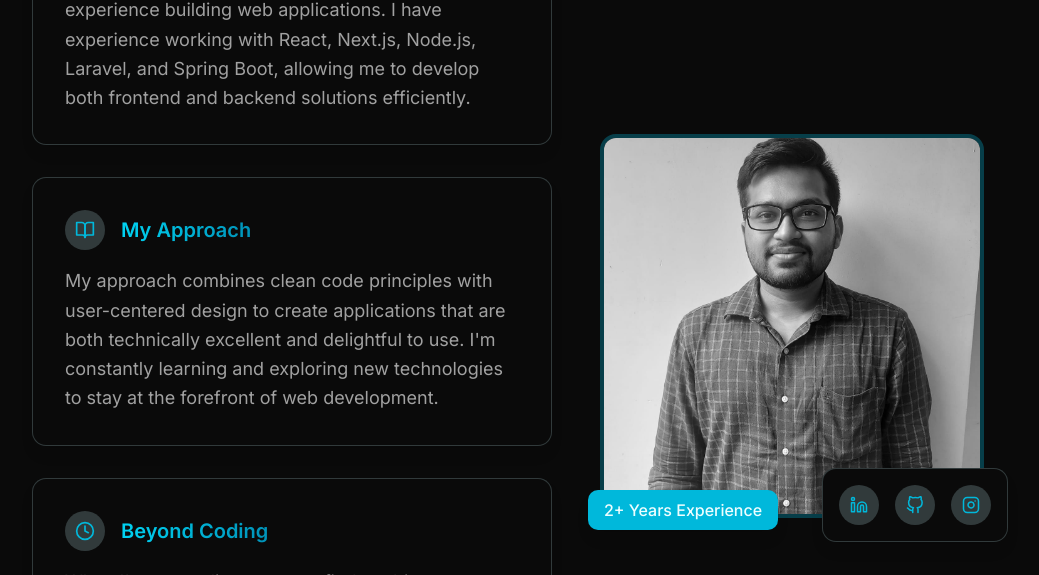
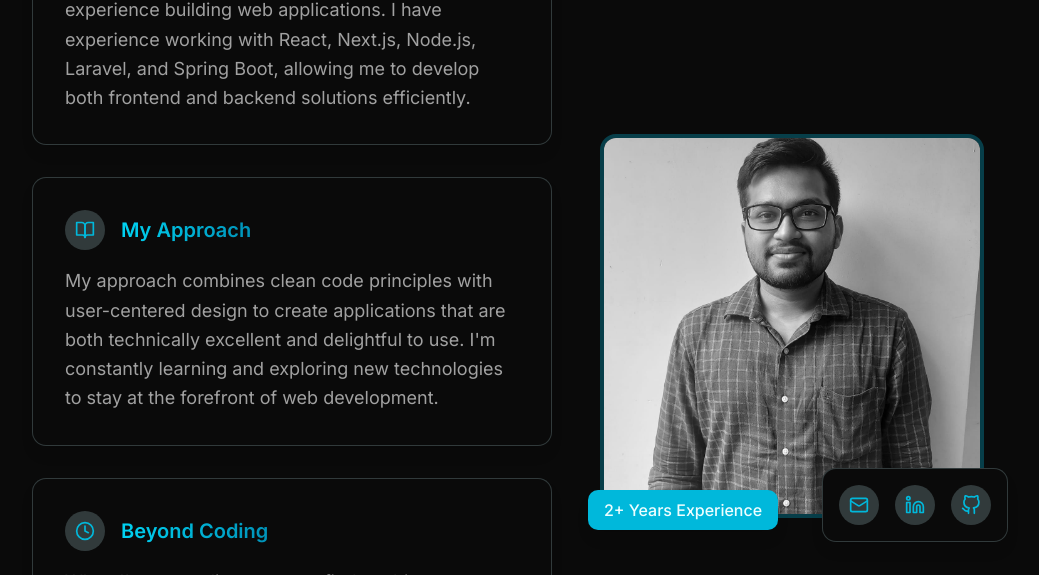
Before and after one commit to sreejithnair190/portfolio, a Next.js app: page / in a window 1280 px wide. Shown: the part 1300-1875 px from the top of the page, without its empty margins (64-1103 px from the left). Built offline with nearby package versions, Linux system fonts and the light colour scheme.

Commit message:
migrated about to SSR

```diff
--- a/src/app/page.tsx
+++ b/src/app/page.tsx
@@ -1,5 +1,5 @@
 import Hero from "@/components/home/hero-section/hero"
-import About from "@/components/home/about"
+import About from "@/components/home/about-section/about"
 import Skills from "@/components/home/skills"
 // import Projects from "@/components/home/projects"
 import Experience from "@/components/home/experience"
--- a/src/components/home/about.tsx
+++ b/src/components/home/about-section/about.tsx
@@ -1,40 +1,27 @@
-"use client";
-
 import Image from "next/image";
-import ScrollReveal from "@/components/scroll-reveal";
-import { motion } from "framer-motion";
+import ScrollReveal from "@/components/ui/scroll-reveal";
+import { SectionReveal } from "../../ui/section-reveal";
+import AboutCardWrapper from "./wrappers/about-card-wrapper";
+import Link from "next/link";
+import { FiLinkedin, FiGithub } from "react-icons/fi";
+import { email, github_url, linkedIn_url } from "@/utils/constants";
+import { Mail } from "lucide-react";
+import AboutIconWrapper from "./wrappers/about-icon-wrapper";
+import AboutImageWrapper from "./wrappers/about-image-wrapper";
 
 export default function About() {
   return (
     <section id="about" className="py-20 md:py-32 relative">
       <div className="container px-4 md:px-8 max-w-6xl mx-auto">
-        <ScrollReveal width="100%" className="text-center mb-16">
-          <motion.h2
-            initial={{ opacity: 0, y: 20 }}
-            whileInView={{ opacity: 1, y: 0 }}
-            transition={{ duration: 0.5, delay: 0.2 }}
-            className="text-3xl font-bold tracking-tighter md:text-5xl mb-4 bg-gradient-to-r from-cyan-400 via-cyan-500 to-cyan-600 bg-clip-text text-transparent"
-          >
-            About Me
-          </motion.h2>
-          <motion.p
-            initial={{ opacity: 0 }}
-            whileInView={{ opacity: 1 }}
-            transition={{ duration: 0.6, delay: 0.6 }}
-            className="text-muted-foreground text-lg max-w-2xl mx-auto"
-          >
-            Full-stack developer passionate about creating elegant solutions to
-            complex problems way
-          </motion.p>
-        </ScrollReveal>
-
+        <SectionReveal
+          title="About Me"
+          subtitle="Full-stack developer passionate about creating elegant solutions to
+            complex problems way"
+        />
         <div className="grid gap-12 lg:grid-cols-2 items-center">
           <ScrollReveal direction="right" className="order-2 lg:order-1">
             <div className="space-y-8">
-              <motion.div
-                className="bg-card p-8 rounded-xl shadow-lg border border-cyan-100/20 hover:border-cyan-300/30 transition-colors duration-300 backdrop-blur-sm"
-                whileHover={{ y: -5 }}
-              >
+              <AboutCardWrapper>
                 <div className="flex items-center mb-4">
                   <div className="w-10 h-10 rounded-full bg-cyan-100/20 flex items-center justify-center mr-4">
                     <svg
@@ -64,12 +51,9 @@ export default function About() {
                   Boot, allowing me to develop both frontend and backend
                   solutions efficiently.
                 </p>
-              </motion.div>
+              </AboutCardWrapper>
 
-              <motion.div
-                className="bg-card p-8 rounded-xl shadow-lg border border-cyan-100/20 hover:border-cyan-300/30 transition-colors duration-300 backdrop-blur-sm"
-                whileHover={{ y: -5 }}
-              >
+              <AboutCardWrapper>
                 <div className="flex items-center mb-4">
                   <div className="w-10 h-10 rounded-full bg-cyan-100/20 flex items-center justify-center mr-4">
                     <svg
@@ -99,12 +83,9 @@ export default function About() {
                   and exploring new technologies to stay at the forefront of web
                   development.
                 </p>
-              </motion.div>
+              </AboutCardWrapper>
 
-              <motion.div
-                className="bg-card p-8 rounded-xl shadow-lg border border-cyan-100/20 hover:border-cyan-300/30 transition-colors duration-300 backdrop-blur-sm"
-                whileHover={{ y: -5 }}
-              >
+              <AboutCardWrapper>
                 <div className="flex items-center mb-4">
                   <div className="w-10 h-10 rounded-full bg-cyan-100/20 flex items-center justify-center mr-4">
                     <svg
@@ -134,7 +115,7 @@ export default function About() {
                   entertainment or technology, and believe in maintaining a
                   balance between work and relaxation.
                 </p>
-              </motion.div>
+              </AboutCardWrapper>
             </div>
           </ScrollReveal>
 
@@ -142,19 +123,14 @@ export default function About() {
             direction="left"
             className="order-1 lg:order-2 flex justify-center"
           >
-            <motion.div
-              className="relative"
-              initial={{ opacity: 0, scale: 0.9 }}
-              animate={{ opacity: 1, scale: 1 }}
-              transition={{ duration: 0.5 }}
-            >
+            <AboutImageWrapper>
               <div className="relative w-72 h-72 md:w-96 md:h-96 overflow-hidden rounded-2xl border-4 border-cyan-500/30 group">
                 <div className="w-full h-full relative overflow-hidden">
                   <Image
                     src="/profile.jpg"
                     alt="Sreejith Nair"
                     fill
-                    className="object-cover transition-filter duration-500 ease-in-out filter grayscale group-hover:filter-none"
+                    className="object-cover transition-filter duration-500 ease-in-out sm:filter sm:grayscale sm:group-hover:filter-none"
                     priority
                   />
                 </div>
@@ -162,78 +138,40 @@ export default function About() {
 
               <div className="absolute -bottom-6 -right-6 bg-card p-4 rounded-xl shadow-lg border border-cyan-100/20 backdrop-blur-sm">
                 <div className="flex gap-4">
-                  <motion.div
-                    className="w-10 h-10 rounded-full bg-cyan-100/20 flex items-center justify-center text-cyan-500 cursor-pointer"
-                    whileHover={{ scale: 1.1 }}
-                  >
-                    <svg
-                      xmlns="http://www.w3.org/2000/svg"
-                      width="18"
-                      height="18"
-                      viewBox="0 0 24 24"
-                      fill="none"
-                      stroke="currentColor"
-                      strokeWidth="2"
-                      strokeLinecap="round"
-                      strokeLinejoin="round"
+                  <AboutIconWrapper>
+                    <Link
+                      href={`mailto:${email}`}
+                      target="_blank"
+                      rel="noopener noreferrer"
                     >
-                      <path d="M16 8a6 6 0 0 1 6 6v7h-4v-7a2 2 0 0 0-2-2 2 2 0 0 0-2 2v7h-4v-7a6 6 0 0 1 6-6z"></path>
-                      <rect x="2" y="9" width="4" height="12"></rect>
-                      <circle cx="4" cy="4" r="2"></circle>
-                    </svg>
-                  </motion.div>
-                  <motion.div
-                    className="w-10 h-10 rounded-full bg-cyan-100/20 flex items-center justify-center text-cyan-500 cursor-pointer"
-                    whileHover={{ scale: 1.1 }}
-                  >
-                    <svg
-                      xmlns="http://www.w3.org/2000/svg"
-                      width="18"
-                      height="18"
-                      viewBox="0 0 24 24"
-                      fill="none"
-                      stroke="currentColor"
-                      strokeWidth="2"
-                      strokeLinecap="round"
-                      strokeLinejoin="round"
+                      <Mail size={20} />
+                    </Link>
+                  </AboutIconWrapper>
+                  <AboutIconWrapper>
+                    <Link
+                      href={linkedIn_url}
+                      target="_blank"
+                      rel="noopener noreferrer"
                     >
-                      <path d="M9 19c-5 1.5-5-2.5-7-3m14 6v-3.87a3.37 3.37 0 0 0-.94-2.61c3.14-.35 6.44-1.54 6.44-7A5.44 5.44 0 0 0 20 4.77 5.07 5.07 0 0 0 19.91 1S18.73.65 16 2.48a13.38 13.38 0 0 0-7 0C6.27.65 5.09 1 5.09 1A5.07 5.07 0 0 0 5 4.77a5.44 5.44 0 0 0-1.5 3.78c0 5.42 3.3 6.61 6.44 7A3.37 3.37 0 0 0 9 18.13V22"></path>
-                    </svg>
-                  </motion.div>
-                  <motion.div
-                    className="w-10 h-10 rounded-full bg-cyan-100/20 flex items-center justify-center text-cyan-500 cursor-pointer"
-                    whileHover={{ scale: 1.1 }}
-                  >
-                    <svg
-                      xmlns="http://www.w3.org/2000/svg"
-                      width="18"
-                      height="18"
-                      viewBox="0 0 24 24"
-                      fill="none"
-                      stroke="currentColor"
-                      strokeWidth="2"
-                      strokeLinecap="round"
-                      strokeLinejoin="round"
+                      <FiLinkedin size={20} />
+                    </Link>
+                  </AboutIconWrapper>
+                  <AboutIconWrapper>
+                    <Link
+                      href={github_url}
+                      target="_blank"
+                      rel="noopener noreferrer"
                     >
-                      <rect
-                        x="2"
-                        y="2"
-                        width="20"
-                        height="20"
-                        rx="5"
-                        ry="5"
-                      ></rect>
-                      <path d="M16 11.37A4 4 0 1 1 12.63 8 4 4 0 0 1 16 11.37z"></path>
-                      <line x1="17.5" y1="6.5" x2="17.51" y2="6.5"></line>
-                    </svg>
-                  </motion.div>
+                      <FiGithub size={20} />
+                    </Link>
+                  </AboutIconWrapper>
                 </div>
               </div>
 
-              <div className="absolute -bottom-3 -left-3 bg-cyan-500 px-4 py-2 rounded-lg shadow-lg">
+              <div className="absolute hidden md:block -bottom-3 -left-3 bg-cyan-500 px-4 py-2 rounded-lg shadow-lg">
                 <p className="font-medium text-cyan-50">2+ Years Experience</p>
               </div>
-            </motion.div>
+            </AboutImageWrapper>
           </ScrollReveal>
         </div>
       </div>
--- /dev/null
+++ b/src/components/home/about-section/wrappers/about-card-wrapper.tsx
@@ -0,0 +1,17 @@
+"use client";
+
+import React from "react";
+import { motion } from "framer-motion";
+
+const AboutCardWrapper = ({ children }: { children: React.ReactNode }) => {
+  return (
+    <motion.div
+      className="bg-card p-8 rounded-xl shadow-lg border border-cyan-100/20 hover:border-cyan-300/30 transition-colors duration-300 backdrop-blur-sm"
+      whileHover={{ y: -5 }}
+    >
+      {children}
+    </motion.div>
+  );
+};
+
+export default AboutCardWrapper;
--- /dev/null
+++ b/src/components/home/about-section/wrappers/about-icon-wrapper.tsx
@@ -0,0 +1,17 @@
+"use client";
+
+import React from "react";
+import { motion } from "framer-motion";
+
+const AboutIconWrapper = ({ children }: { children: React.ReactNode }) => {
+  return (
+    <motion.div
+        className="w-10 h-10 rounded-full bg-cyan-100/20 flex items-center justify-center text-cyan-500 cursor-pointer"
+        whileHover={{ scale: 1.1 }}
+    >
+      {children}
+    </motion.div>
+  );
+};
+
+export default AboutIconWrapper;
--- /dev/null
+++ b/src/components/home/about-section/wrappers/about-image-wrapper.tsx
@@ -0,0 +1,19 @@
+"use client";
+
+import React from "react";
+import { motion } from "framer-motion";
+
+const AboutImageWrapper = ({ children }: { children: React.ReactNode }) => {
+  return (
+    <motion.div
+      className="relative"
+      initial={{ opacity: 0, scale: 0.9 }}
+      animate={{ opacity: 1, scale: 1 }}
+      transition={{ duration: 0.5 }}
+    >
+      {children}
+    </motion.div>
+  );
+};
+
+export default AboutImageWrapper;
--- a/src/components/home/contact.tsx
+++ b/src/components/home/contact.tsx
@@ -1,7 +1,7 @@
 "use client";
 
 import { useState } from "react";
-import ScrollReveal from "@/components/scroll-reveal";
+import ScrollReveal from "@/components/ui/scroll-reveal";
 import { Button } from "@/components/ui/button";
 import { Input } from "@/components/ui/input";
 import { Textarea } from "@/components/ui/textarea";
--- a/src/components/home/education.tsx
+++ b/src/components/home/education.tsx
@@ -11,7 +11,7 @@ import { GraduationCap, Award, Calendar, BookOpen } from "lucide-react";
 import { motion } from "framer-motion";
 import { Badge } from "@/components/ui/badge";
 import { Button } from "@/components/ui/button";
-import ScrollReveal from "@/components/scroll-reveal";
+import ScrollReveal from "@/components/ui/scroll-reveal";
 import Link from "next/link";
 import { ACADEMICS, CERTIFICATIONS } from "@/utils/education";
 import { gridPatternStyle } from "@/utils/constants";
--- a/src/components/home/experience.tsx
+++ b/src/components/home/experience.tsx
@@ -8,7 +8,7 @@ import {
   CardTitle,
 } from "@/components/ui/card";
 import { Badge } from "@/components/ui/badge";
-import ScrollReveal from "@/components/scroll-reveal";
+import ScrollReveal from "@/components/ui/scroll-reveal";
 import { motion, useScroll, useTransform } from "framer-motion";
 import { Calendar, Briefcase } from "lucide-react";
 import { useRef } from "react";
--- a/src/components/home/projects.tsx
+++ b/src/components/home/projects.tsx
@@ -6,7 +6,7 @@ import { Badge } from "@/components/ui/badge"
 import { Button } from "@/components/ui/button"
 import { Card, CardContent, CardDescription, CardFooter, CardHeader, CardTitle } from "@/components/ui/card"
 import { ExternalLink, Github } from "lucide-react"
-import ScrollReveal from "@/components/scroll-reveal"
+import ScrollReveal from "@/components/ui/scroll-reveal"
 import { motion } from "framer-motion"
 
 type Project = {
--- a/src/components/home/skills.tsx
+++ b/src/components/home/skills.tsx
@@ -2,7 +2,7 @@
 
 import { Badge } from "@/components/ui/badge"
 import { Card, CardContent, CardHeader, CardTitle } from "@/components/ui/card"
-import ScrollReveal from "@/components/scroll-reveal"
+import ScrollReveal from "@/components/ui/scroll-reveal"
 import { motion } from "framer-motion"
 import { gridPatternStyle } from "@/utils/constants"
 import { SKILLS } from "@/utils/skills"
--- /dev/null
+++ b/src/components/ui/section-reveal.tsx
@@ -0,0 +1,41 @@
+"use client";
+
+import { motion } from "framer-motion";
+import ScrollReveal from "@/components/ui/scroll-reveal";
+
+interface SectionRevealProps {
+  title: string;
+  subtitle: string;
+  className?: string;
+  titleClassName?: string;
+  subtitleClassName?: string;
+}
+
+export const SectionReveal = ({
+  title,
+  subtitle,
+  className = "",
+  titleClassName = "",
+  subtitleClassName = "",
+}: SectionRevealProps) => {
+  return (
+    <ScrollReveal width="100%" className={`text-center mb-16 ${className}`}>
+      <motion.h2
+        initial={{ opacity: 0, y: 20 }}
+        whileInView={{ opacity: 1, y: 0 }}
+        transition={{ duration: 0.5, delay: 0.2 }}
+        className={`text-3xl font-bold tracking-tighter md:text-5xl mb-4 bg-gradient-to-r from-cyan-400 via-cyan-500 to-cyan-600 bg-clip-text text-transparent ${titleClassName}`}
+      >
+        {title}
+      </motion.h2>
+      <motion.p
+        initial={{ opacity: 0 }}
+        whileInView={{ opacity: 1 }}
+        transition={{ duration: 0.6, delay: 0.6 }}
+        className={`text-muted-foreground text-lg max-w-2xl mx-auto ${subtitleClassName}`}
+      >
+        {subtitle}
+      </motion.p>
+    </ScrollReveal>
+  );
+};
```
Also changed, not shown: src/components/ui/scroll-reveal.tsx (renamed from src/components/scroll-reveal.tsx).
